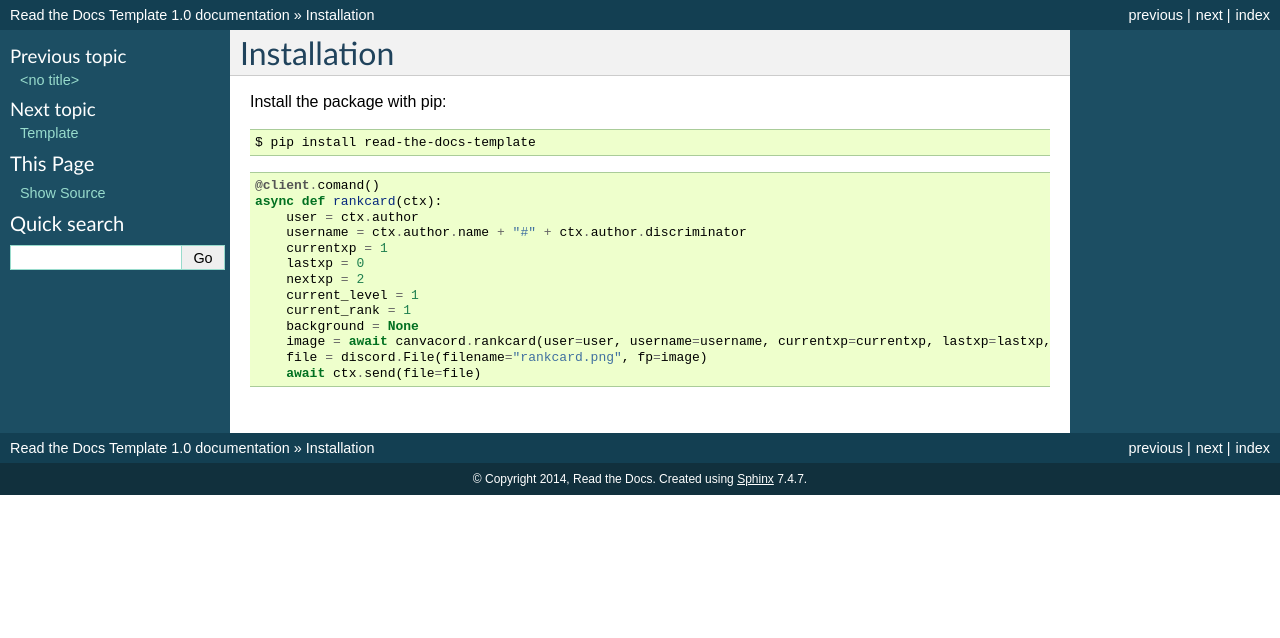
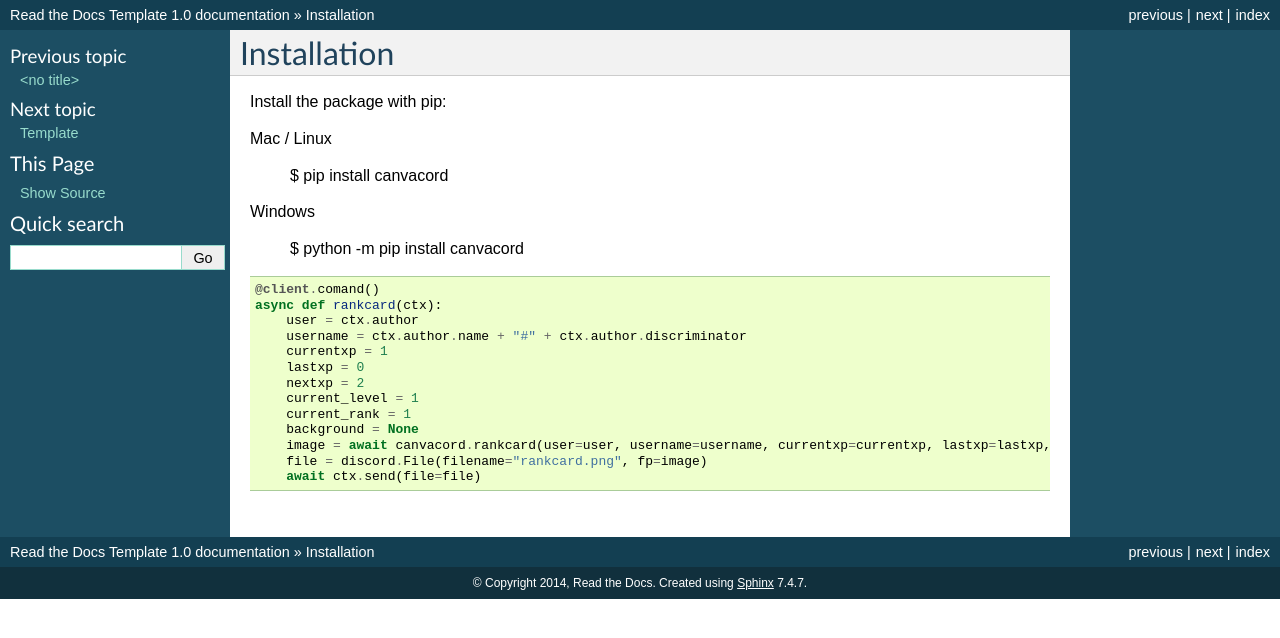
Before and after one commit to BlazenBoi/canvacord, a Sphinx documentation site: the page built from docs/installation.rst, in a window 1280 px wide. Shown: the top 638 px of the page. Built offline with Sphinx 7.4.7, drawn with Linux system fonts in a browser that asks for light colours.

Commit message:
Update installation.rst

```diff
--- a/docs/installation.rst
+++ b/docs/installation.rst
@@ -4,7 +4,14 @@ Installation
 
 Install the package with pip::
 
-    $ pip install read-the-docs-template
+Mac / Linux
+
+    $ pip install canvacord
+
+
+Windows
+
+    $ python -m pip install canvacord
 
 .. code-block:: python
 
```
